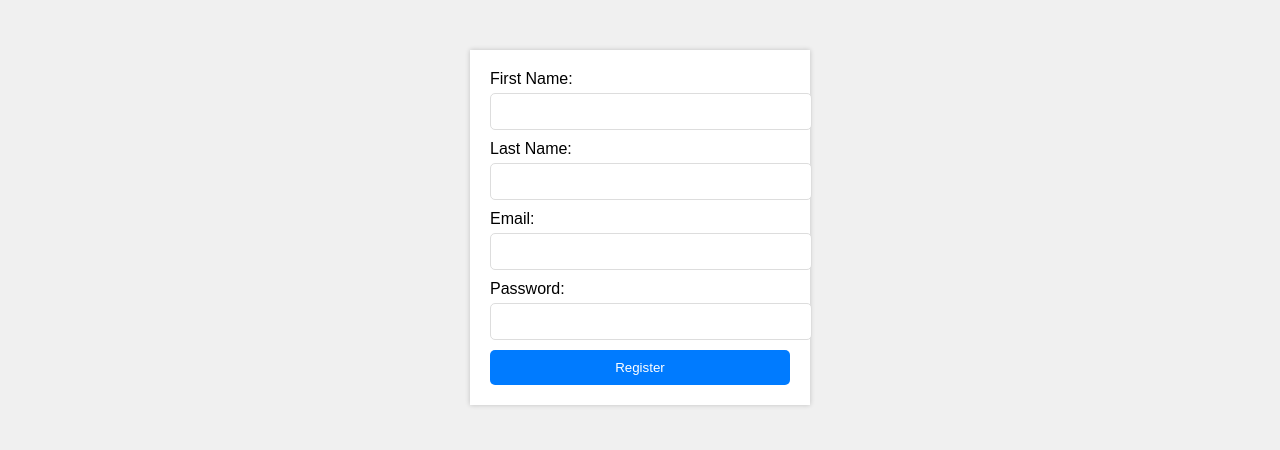
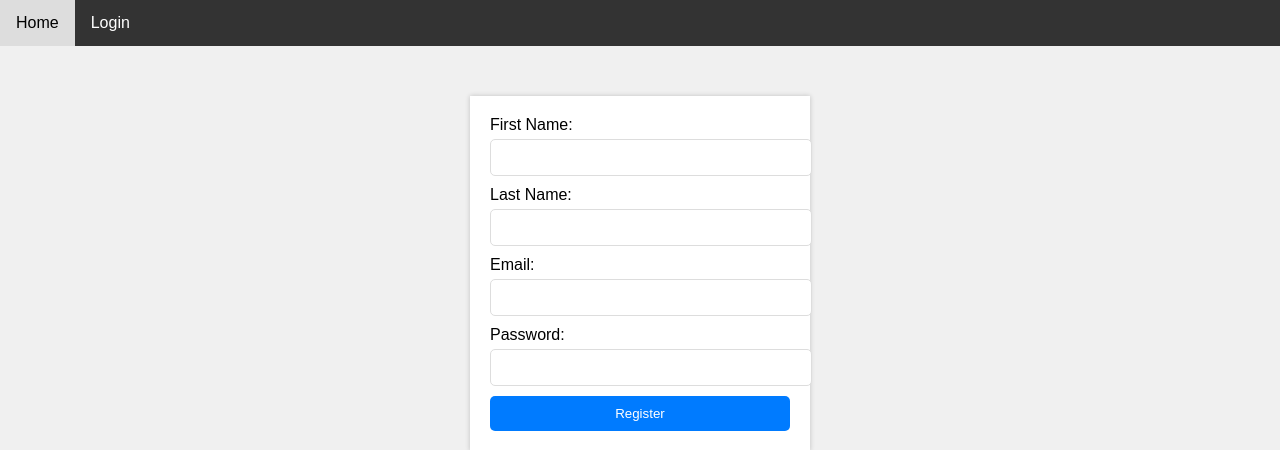
Before and after one commit to moulineE/MyLibrary, a Flask app: page /mylibrary/register in a window 1280 px wide. Shown: the top 450 px of the page. Run offline with Flask 3, Linux system fonts and the light colour scheme.

Commit message:
code cleaning + login and register linkbar

```diff
--- a/app.py
+++ b/app.py
@@ -150,7 +150,6 @@ def book():
         if opened_book:
             # Update opened_book as necessary
             if page == 1 and opened_book.page != 1:
-                chapter = storage.get_chapter(book_id, opened_book.page)
                 return redirect(url_for('book', id=book_id,
                                         page=opened_book.page, ))
             if page > opened_book.page:
--- a/static/styles/register.css
+++ b/static/styles/register.css
@@ -39,3 +39,22 @@ button {
 button:hover {
     background-color: #0056b3;
 }
+
+#linkbar {
+    background-color: #333;
+    overflow: hidden;
+}
+
+#linkbar a {
+    float: left;
+    display: block;
+    color: white;
+    text-align: center;
+    padding: 14px 16px;
+    text-decoration: none;
+}
+
+#linkbar a:hover {
+    background-color: #ddd;
+    color: black;
+}
--- a/templates/login.html
+++ b/templates/login.html
@@ -6,6 +6,10 @@
     <title>Login</title>
 </head>
 <body>
+<div id="linkbar">
+    <a href="index.html">Home</a>
+    <a href="register">Register</a>
+</div>
     <form method="POST">
         <label for="email">Email:</label>
         <input type="email" id="email" name="email" required>
--- a/templates/register.html
+++ b/templates/register.html
@@ -6,6 +6,10 @@
     <title>Register</title>
 </head>
 <body>
+<div id="linkbar">
+    <a href="index.html">Home</a>
+    <a href="login">Login</a>
+</div>
     <form method="POST">
         <label for="first_name">First Name:</label>
         <input type="text" id="first_name" name="first_name" required>
```
Also changed, not shown: static/scripts/index.js (+0 -14 lines), static/styles/login.css (+19 -0 lines), templates/index.html (+0 -31 lines).
